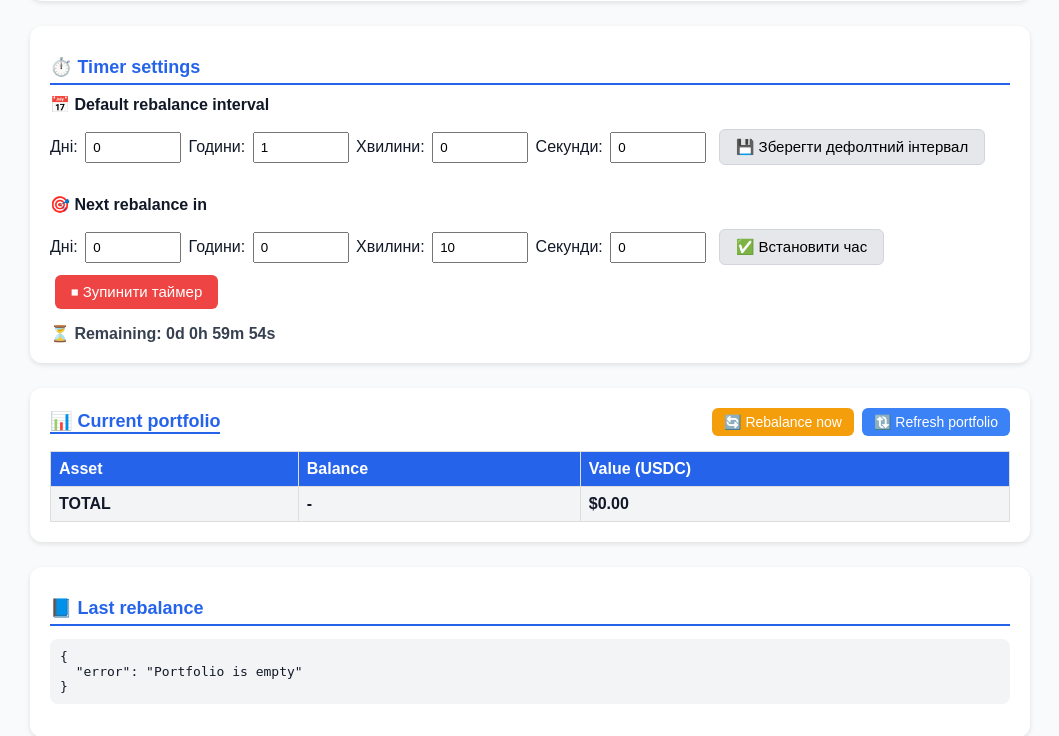
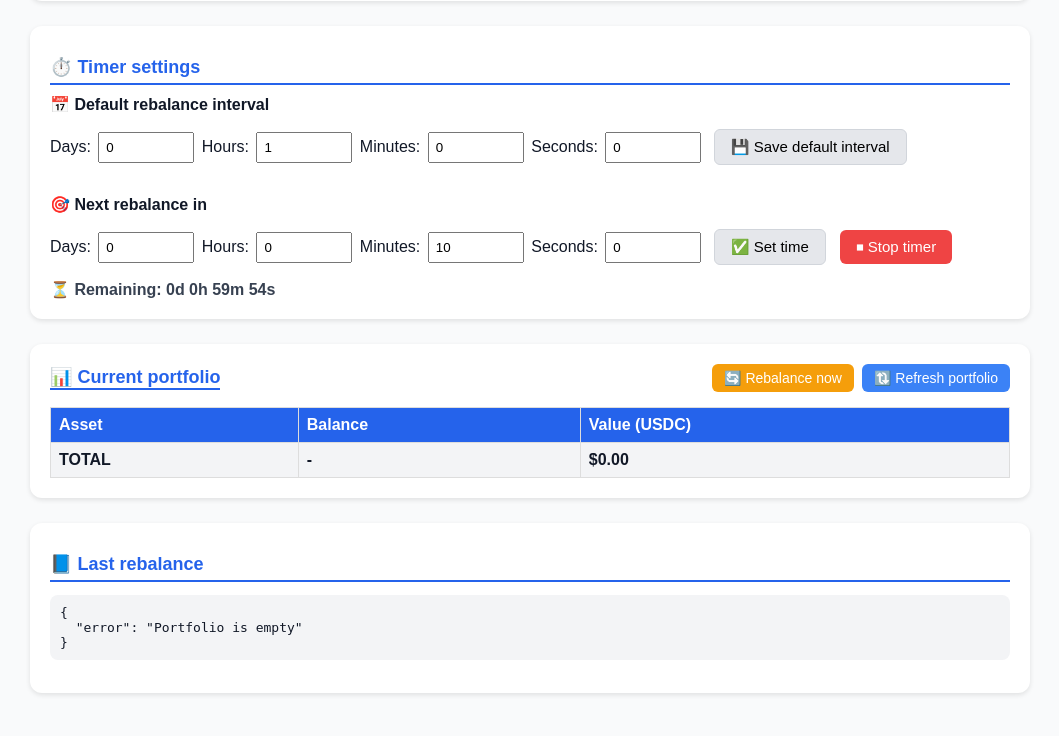
Before and after one commit to liNDRof/20_index_rebalancer, a Django app: page /en/ in a window 1280 px wide. Shown: the part 511-1247 px from the top of the page, without its empty margins (110-1169 px from the left). After the commit the page ends 1206 px from the top, so only its background shows below. Run offline with Django 5.2, Linux system fonts and the light colour scheme; a user stored in the database is signed in.

Commit message:
Add i18n support and update translation files

```diff
--- a/dashboard/templates/dashboard/index.html
+++ b/dashboard/templates/dashboard/index.html
@@ -180,21 +180,21 @@
 
       <div>
         <h4>📅 {% trans 'Default rebalance interval' %}</h4>
-        <label>Дні: <input id="defDays" type="number" min="0" value="0"></label>
-        <label>Години: <input id="defHours" type="number" min="0" value="1"></label>
-        <label>Хвилини: <input id="defMinutes" type="number" min="0" value="0"></label>
-        <label>Секунди: <input id="defSeconds" type="number" min="0" value="0"></label>
-        <button id="saveDefaultIntervalBtn">💾 Зберегти дефолтний інтервал</button>
+        <label>{% trans 'Days' %}: <input id="defDays" type="number" min="0" value="0"></label>
+        <label>{% trans 'Hours' %}: <input id="defHours" type="number" min="0" value="1"></label>
+        <label>{% trans 'Minutes' %}: <input id="defMinutes" type="number" min="0" value="0"></label>
+        <label>{% trans 'Seconds' %}: <input id="defSeconds" type="number" min="0" value="0"></label>
+        <button id="saveDefaultIntervalBtn">💾 {% trans 'Save default interval' %}</button>
       </div>
 
       <div style="margin-top:25px;">
         <h4>🎯 {% trans 'Next rebalance in' %}</h4>
-        <label>Дні: <input id="nextDays" type="number" min="0" value="0"></label>
-        <label>Години: <input id="nextHours" type="number" min="0" value="0"></label>
-        <label>Хвилини: <input id="nextMinutes" type="number" min="0" value="10"></label>
-        <label>Секунди: <input id="nextSeconds" type="number" min="0" value="0"></label>
-        <button id="setNextRebalanceBtn">✅ Встановити час</button>
-        <button id="stopBtn">⏹ Зупинити таймер</button>
+        <label>{% trans 'Days' %}: <input id="nextDays" type="number" min="0" value="0"></label>
+        <label>{% trans 'Hours' %}: <input id="nextHours" type="number" min="0" value="0"></label>
+        <label>{% trans 'Minutes' %}: <input id="nextMinutes" type="number" min="0" value="10"></label>
+        <label>{% trans 'Seconds' %}: <input id="nextSeconds" type="number" min="0" value="0"></label>
+        <button id="setNextRebalanceBtn">✅ {% trans 'Set time' %}</button>
+        <button id="stopBtn">⏹ {% trans 'Stop timer' %}</button>
 
         <div class="timer-info" id="timer">⏳ {% trans 'Until next rebalance' %}: ...</div>
       </div>
```
Also changed, not shown: locale/uk/LC_MESSAGES/django.po, 1 other file.
